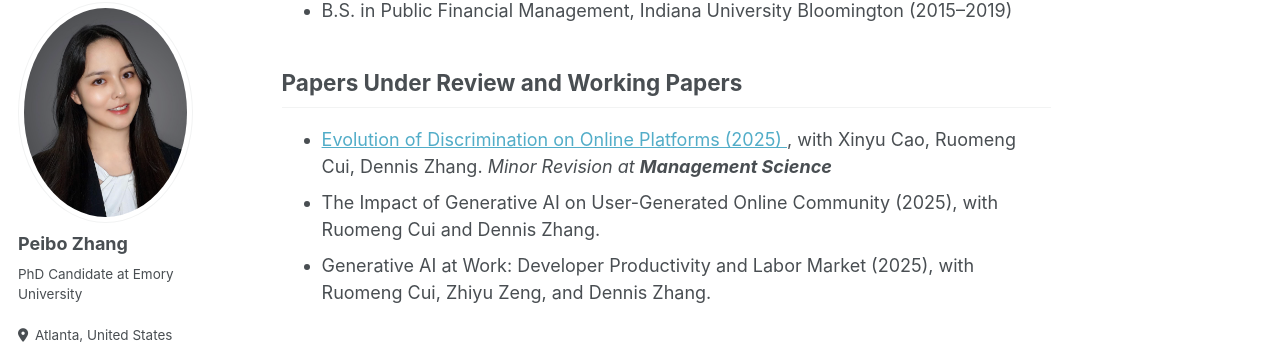
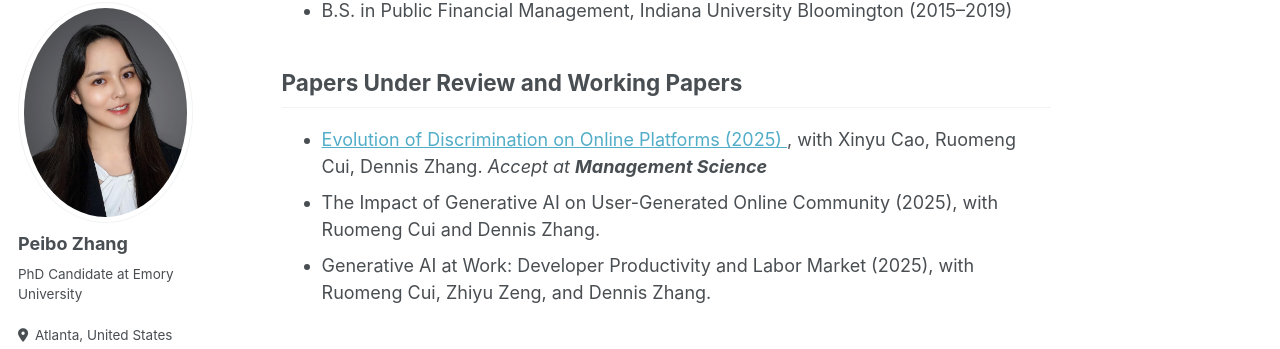
Before and after one commit to PeiboZhang/peibozhang.github.io, a Jekyll site: the page built from _pages/about.md, in a window 1280 px wide and 900 px high, scrolled down 447 px. Shown: the part 104-453 px from the top of the window. Built offline with Jekyll 4.4.1, drawn with Linux system fonts in a browser that asks for light colours; some web fonts are replaced.

Commit message:
Update about.md

```diff
--- a/_pages/about.md
+++ b/_pages/about.md
@@ -45,7 +45,7 @@ My research interest broadly centers on online platform operations, generative A
       Evolution of Discrimination on Online Platforms (2025)
     </a>,
     with Xinyu Cao, Ruomeng Cui, Dennis Zhang.
-    <i>Minor Revision at <b>Management Science</b></i>
+    <i>Accept at <b>Management Science</b></i>
   </li>
   <li>
     The Impact of Generative AI on User-Generated Online Community (2025),
```
